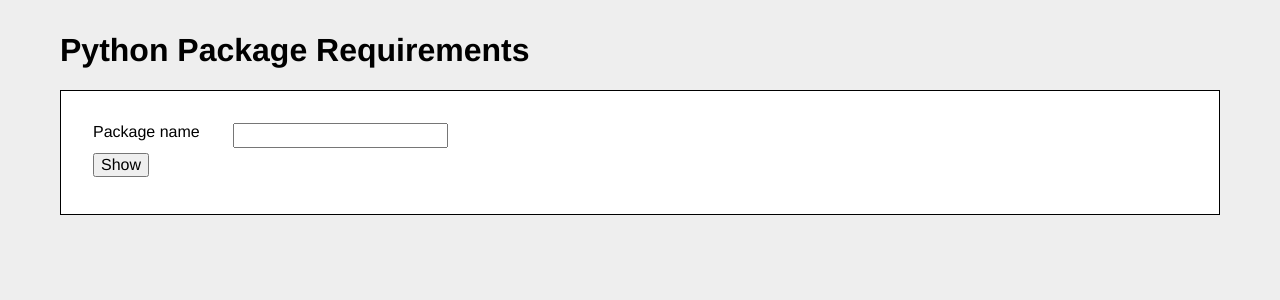
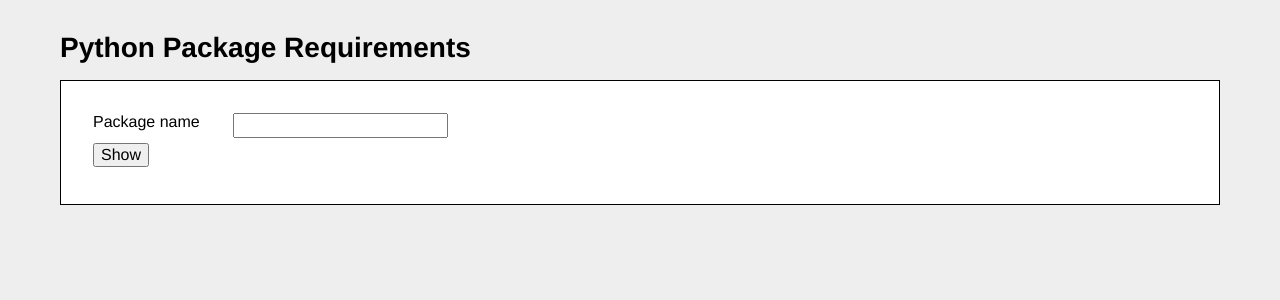
Before and after one commit to sargo/python-package-requirements, a Flask app: page / in a window 1280 px wide. Shown: the top 300 px of the page. Run offline with Flask 2, Linux system fonts and the light colour scheme; some libraries are stand-ins or nearby versions.

Commit message:
minor fixes

```diff
--- a/py_pkg_req/static/css/style.css
+++ b/py_pkg_req/static/css/style.css
@@ -16,6 +16,17 @@ body {
     padding: 2em;
 }
 
+#header {
+    margin-bottom: 1em;
+}
+
+#header a {
+    text-decoration: none;
+    font-size: 175%;
+    font-weight: bold;
+    color: black;
+}
+
 label {
     width: 140px;
     float: left;
--- a/py_pkg_req/templates/base.html
+++ b/py_pkg_req/templates/base.html
@@ -16,7 +16,7 @@
 <body>
     <div id="main">
         <div id="header">
-            <h1>Python Package Requirements</h1>
+            <a href="{{ url_for('main') }}">Python Package Requirements</a>
         </div>
         <div id="content">
             {% block content %}
```
Also changed, not shown: py_pkg_req/templates/show.html (+8 -1 lines).
